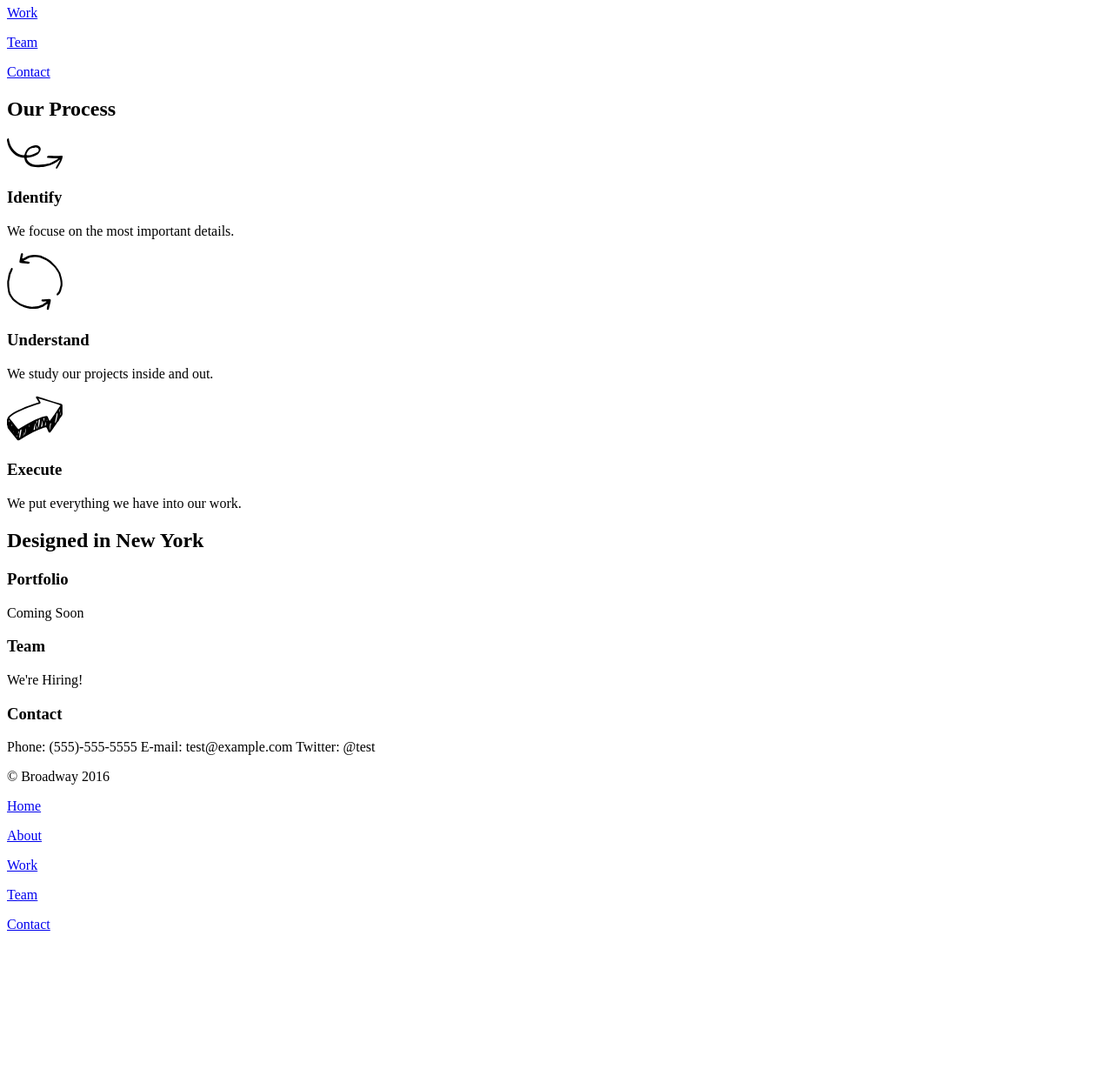
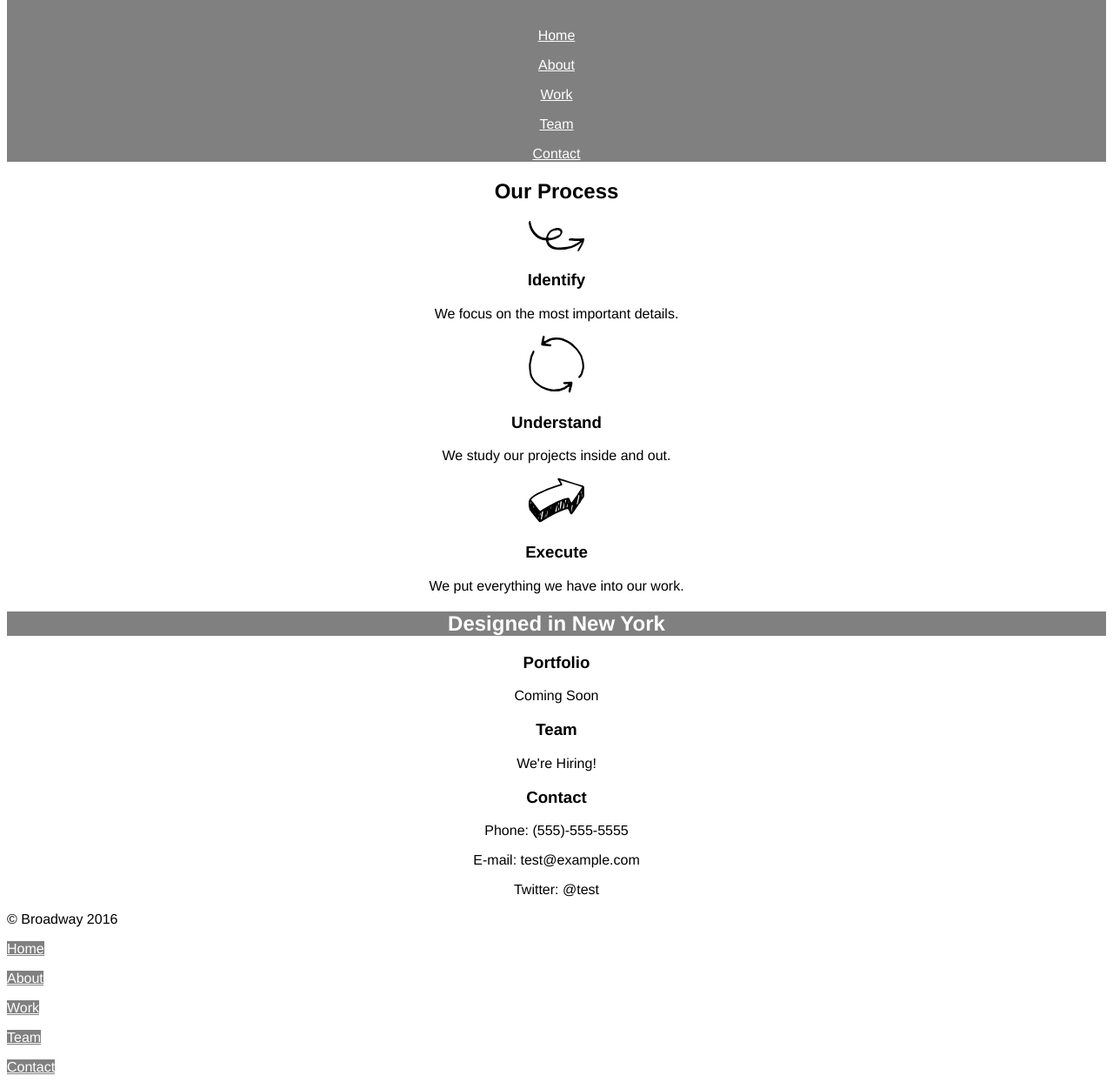
Before and after one commit to Kmcclain2/broadway, a plain HTML site: page index.html in a window 1280 px wide. Shown: the part 142-1394 px from the top of the page at 87% size. Before the commit the page ends 1230 px from the top, so only its background shows below. Drawn offline with Linux system fonts and the light colour scheme.

Commit message:
html and init css

```diff
--- a/index.html
+++ b/index.html
@@ -7,13 +7,13 @@
   </head>
   <body>
 <!-- Main Heading and Menu -->
-<div id=top>
+<div class="main">
     <h1>Broadway Design</h1>
-<p><a class="nav link" href="#">Home</a></p>
-<p><a class="nav link" href="#about">About</a></p>
-<p><a class="nav link" href="#work">Work</a></p>
-<p><a class="nav link" href="#team">Team</a></p>
-<p><a class="nav link" href="#contact">Contact</a></p>
+<p><a class="nav-link" href="#">Home</a></p>
+<p><a class="nav-link" href="#about">About</a></p>
+<p><a class="nav-link" href="#work">Work</a></p>
+<p><a class="nav-link" href="#team">Team</a></p>
+<p><a class="nav-link" href="#contact">Contact</a></p>
 </div>
 <!-- Process -->
 <div id="about">
@@ -21,7 +21,7 @@
 
   <img src="./resources/images/identify.svg" alt="swirly arrow">
   <h3>Identify</h3>
-  <p>We focuse on the most important details.</p>
+  <p>We focus on the most important details.</p>
 
   <img src="./resources/images/understand.svg" alt="two arrows pointing in a circle">
   <h3>Understand</h3>
@@ -33,7 +33,7 @@
 </div>
 
 <!-- Heading 2 -->
-<div id="top">
+<div class="main">
   <h2>Designed in New York</h2>
 </div>
 
@@ -53,21 +53,19 @@
 
 <div id="contact">
   <h3>Contact</h3>
-  <p>
-Phone: (555)-555-5555
-E-mail: test@example.com
-Twitter: @test
-  </p>
+  <p>Phone: (555)-555-5555</p>
+  <p>E-mail: test@example.com</p>
+  <p>Twitter: @test</p>
 </div>
   </body>
 
   <footer>
 <p>&copy; Broadway 2016</p>
-<p><a href="#">Home</a></p>
-<p><a href="#about">About</a></p>
-<p><a href="#work">Work</a></p>
-<p><a href="#team">Team</a></p>
-<p><a href="#contact">Contact</a></p>
+<p><a class="nav-link" href="#">Home</a></p>
+<p><a class="nav-link" href="#about">About</a></p>
+<p><a class="nav-link" href="#work">Work</a></p>
+<p><a class="nav-link" href="#team">Team</a></p>
+<p><a class="nav-link" href="#contact">Contact</a></p>
   </footer>
 
 </html>
--- a/resources/css/style.css
+++ b/resources/css/style.css
@@ -0,0 +1,10 @@
+body {font-family: Helvetica;
+text-align: center;}
+
+.main, .nav-link {color: white;
+background-color: gray;}
+
+h1 {font-size: 70px;
+font-weight: bold;}
+
+footer {text-align: left;}
```
Also changed, not shown: 2 other files.
